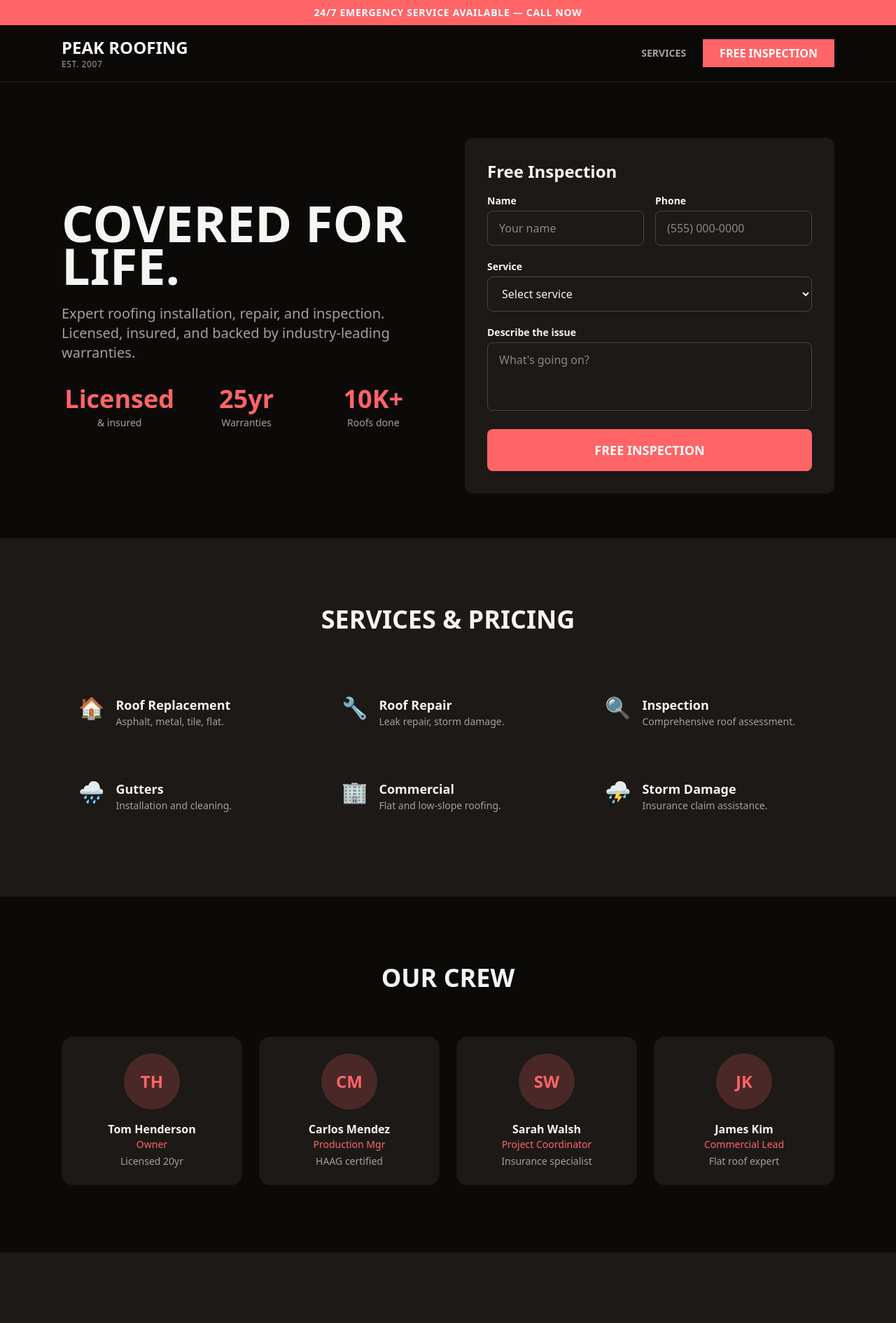
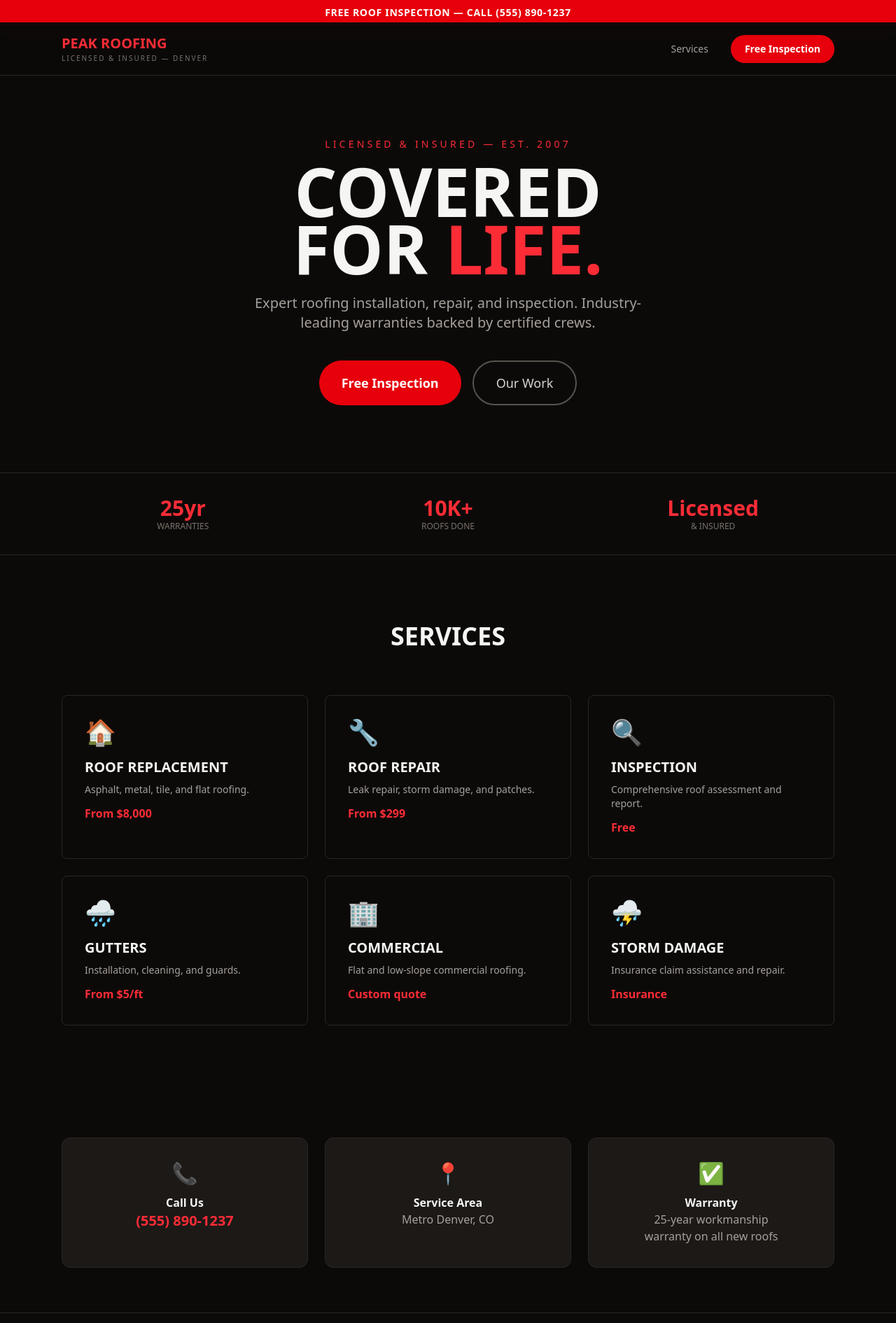
Before and after one commit to Adeshpreet-Singh/roofing, a Next.js app: page / in a window 1280 px wide. Shown: the top 1890 px of the page at 70% size. Built offline with nearby package versions, Linux system fonts and the light colour scheme.

Commit message:
feat: complete polished redesign

```diff
--- a/app/globals.css
+++ b/app/globals.css
@@ -1,5 +1,5 @@
 @import "tailwindcss";
 html { scroll-behavior: smooth; }
-body { background: #09090b; color: #fafafa; font-family: system-ui, sans-serif; }
-:focus-visible { outline: 2px solid #dc2626; outline-offset: 2px; }
+body { background: #0c0a09; color: #fafaf9; font-family: system-ui, sans-serif; }
+:focus-visible { outline: 2px solid #ef4444; outline-offset: 2px; }
 @media (prefers-reduced-motion: reduce) { *, *::before, *::after { transition-duration: 0.01ms !important; } }
--- a/app/page.tsx
+++ b/app/page.tsx
@@ -1,135 +1,77 @@
 'use client';
 import { useState } from 'react';
+
 export default function Home() {
   const scrollTo = (id: string) => document.getElementById(id)?.scrollIntoView({ behavior: 'smooth' });
+
   return (
-    <div className="min-h-screen bg-stone-950 text-stone-100">
-      <a href="#main" className="sr-only focus:not-sr-only focus:absolute focus:top-4 focus:left-4 bg-red-400 text-white px-4 py-2 rounded z-[100] font-bold">Skip</a>
-      {/* EMERGENCY BANNER */}
-      <div className="bg-red-400 text-white py-2 text-center text-sm font-bold uppercase tracking-wider">24/7 Emergency Service Available — Call Now</div>
-      <nav className="sticky top-0 z-50 bg-stone-950/95 backdrop-blur-md border-b border-current/10">
+    <div className="min-h-screen bg-[#0c0a09] text-stone-100">
+      <a href="#main" className="sr-only focus:not-sr-only focus:absolute focus:top-4 focus:left-4 bg-red-600 text-white px-4 py-2 rounded z-[100] font-bold">Skip</a>
+      <div className="bg-red-600 text-white py-2 text-center text-sm font-bold uppercase tracking-wider">Free Roof Inspection — Call (555) 890-1237</div>
+      <nav className="fixed top-8 left-0 right-0 z-50 bg-[#0c0a09]/95 backdrop-blur-md border-b border-stone-800">
         <div className="max-w-6xl mx-auto px-6 py-4 flex justify-between items-center">
-          <div><h1 className="text-2xl font-black uppercase">Peak Roofing</h1><p className="text-xs text-stone-400 uppercase tracking-wider">Est. 2007</p></div>
-          <div className="hidden md:flex items-center gap-6">
-            <button onClick={() => scrollTo('services')} className="text-sm font-bold text-stone-400 hover:text-red-400 uppercase">Services</button>
-            <button onClick={() => scrollTo('book')} className="bg-red-400 text-white px-6 py-2 font-bold uppercase">Free Inspection</button>
+          <div><h1 className="text-xl font-black uppercase text-red-500">Peak Roofing</h1><p className="text-[10px] tracking-[0.2em] text-stone-500 uppercase">Licensed & Insured — Denver</p></div>
+          <div className="hidden md:flex items-center gap-8">
+            <button onClick={() => scrollTo('services')} className="text-sm text-stone-400 hover:text-red-500">Services</button>
+            <button onClick={() => scrollTo('contact')} className="bg-red-600 text-white px-5 py-2.5 text-sm font-bold rounded-full hover:bg-red-500">Free Inspection</button>
           </div>
         </div>
       </nav>
-      <main id="main" role="main">
-        {/* HERO with inline booking form */}
-        <section className="pt-4">
-          <div className="max-w-6xl mx-auto px-6 py-16 grid md:grid-cols-2 gap-12 items-center">
-            <div>
-              <h2 className="text-5xl md:text-7xl font-black uppercase leading-[0.85] mb-6 whitespace-pre-line">Covered
-for life.</h2>
-              <p className="text-xl text-stone-400 mb-8">Expert roofing installation, repair, and inspection. Licensed, insured, and backed by industry-leading warranties.</p>
-              <div className="grid grid-cols-3 gap-4 text-center">
-            <div className="text-center"><div className="text-3xl md:text-4xl font-bold text-red-400">Licensed</div><div className="text-sm text-stone-400 mt-1">& insured</div></div>
-            <div className="text-center"><div className="text-3xl md:text-4xl font-bold text-red-400">25yr</div><div className="text-sm text-stone-400 mt-1">Warranties</div></div>
-            <div className="text-center"><div className="text-3xl md:text-4xl font-bold text-red-400">10K+</div><div className="text-sm text-stone-400 mt-1">Roofs done</div></div>
-              </div>
-            </div>
-            <div>
-              <form id="book" className="bg-stone-900 rounded-xl p-8 space-y-5" onSubmit={(e) => e.preventDefault()}>
-                <h3 className="text-2xl font-bold mb-4">Free Inspection</h3>
-                <div className="grid grid-cols-2 gap-4">
-                  <div><label className="block text-sm font-bold mb-1">Name</label><input type="text" placeholder="Your name" className="w-full border border-current/20 rounded-lg px-4 py-3 bg-transparent" /></div>
-                  <div><label className="block text-sm font-bold mb-1">Phone</label><input type="tel" placeholder="(555) 000-0000" className="w-full border border-current/20 rounded-lg px-4 py-3 bg-transparent" /></div>
-                </div>
-                <div><label className="block text-sm font-bold mb-1">Service</label>
-                  <select className="w-full border border-current/20 rounded-lg px-4 py-3 bg-transparent">
-                    <option>Select service</option>                    <option>Roof Replacement</option>
-                    <option>Roof Repair</option>
-                    <option>Inspection</option>
-                    <option>Gutters</option>
-                    <option>Commercial</option>
-                    <option>Storm Damage</option>
-                  </select>
-                </div>
-                <div><label className="block text-sm font-bold mb-1">Describe the issue</label><textarea rows={3} placeholder="What's going on?" className="w-full border border-current/20 rounded-lg px-4 py-3 bg-transparent resize-none" /></div>
-                <button type="submit" className="w-full bg-red-400 text-white py-4 rounded-lg font-black uppercase text-lg">Free Inspection</button>
-              </form>
+
+      <main id="main">
+        <section className="pt-16">
+          <div className="max-w-6xl mx-auto px-6 py-16 md:py-24 text-center">
+            <p className="text-red-500 text-sm tracking-[0.3em] uppercase mb-4">Licensed & Insured — Est. 2007</p>
+            <h2 className="text-5xl md:text-8xl font-black uppercase leading-[0.85] mb-6">Covered<br />for <span className="text-red-500">life.</span></h2>
+            <p className="text-xl text-stone-400 max-w-xl mx-auto mb-10">Expert roofing installation, repair, and inspection. Industry-leading warranties backed by certified crews.</p>
+            <div className="flex justify-center gap-4">
+              <button onClick={() => scrollTo('contact')} className="bg-red-600 text-white px-8 py-4 text-lg font-bold rounded-full hover:bg-red-500">Free Inspection</button>
+              <button onClick={() => scrollTo('services')} className="border-2 border-stone-600 text-stone-300 px-8 py-4 text-lg rounded-full hover:border-red-500">Our Work</button>
             </div>
           </div>
         </section>
-        {/* SERVICES with pricing */}
-        <section id="services" className="py-24 bg-stone-900" aria-labelledby="services-heading">
+
+        <section className="py-8 border-y border-stone-800">
+          <div className="max-w-6xl mx-auto px-6 grid grid-cols-3 gap-8 text-center">
+            <div><div className="text-3xl font-black text-red-500">25yr</div><div className="text-xs text-stone-500 uppercase">Warranties</div></div>
+            <div><div className="text-3xl font-black text-red-500">10K+</div><div className="text-xs text-stone-500 uppercase">Roofs Done</div></div>
+            <div><div className="text-3xl font-black text-red-500">Licensed</div><div className="text-xs text-stone-500 uppercase">& Insured</div></div>
+          </div>
+        </section>
+
+        <section id="services" className="py-24" aria-labelledby="services-heading">
           <div className="max-w-6xl mx-auto px-6">
-            <div className="text-center mb-16"><h2 id="services-heading" className="text-4xl font-black uppercase">Services & Pricing</h2></div>
+            <div className="text-center mb-16"><h2 id="services-heading" className="text-4xl font-black uppercase">Services</h2></div>
             <div className="grid md:grid-cols-2 lg:grid-cols-3 gap-6">
-            <div className="bg-stone-900 rounded-lg p-6 flex items-start gap-4 hover:shadow-lg transition-shadow">
-              <div className="text-3xl">🏠</div>
-              <div><h3 className="font-bold text-lg">Roof Replacement</h3><p className="text-sm text-stone-400">Asphalt, metal, tile, flat.</p></div>
-            </div>
-            <div className="bg-stone-900 rounded-lg p-6 flex items-start gap-4 hover:shadow-lg transition-shadow">
-              <div className="text-3xl">🔧</div>
-              <div><h3 className="font-bold text-lg">Roof Repair</h3><p className="text-sm text-stone-400">Leak repair, storm damage.</p></div>
-            </div>
-            <div className="bg-stone-900 rounded-lg p-6 flex items-start gap-4 hover:shadow-lg transition-shadow">
-              <div className="text-3xl">🔍</div>
-              <div><h3 className="font-bold text-lg">Inspection</h3><p className="text-sm text-stone-400">Comprehensive roof assessment.</p></div>
-            </div>
-            <div className="bg-stone-900 rounded-lg p-6 flex items-start gap-4 hover:shadow-lg transition-shadow">
-              <div className="text-3xl">🌧️</div>
-              <div><h3 className="font-bold text-lg">Gutters</h3><p className="text-sm text-stone-400">Installation and cleaning.</p></div>
-            </div>
-            <div className="bg-stone-900 rounded-lg p-6 flex items-start gap-4 hover:shadow-lg transition-shadow">
-              <div className="text-3xl">🏢</div>
-              <div><h3 className="font-bold text-lg">Commercial</h3><p className="text-sm text-stone-400">Flat and low-slope roofing.</p></div>
-            </div>
-            <div className="bg-stone-900 rounded-lg p-6 flex items-start gap-4 hover:shadow-lg transition-shadow">
-              <div className="text-3xl">⛈️</div>
-              <div><h3 className="font-bold text-lg">Storm Damage</h3><p className="text-sm text-stone-400">Insurance claim assistance.</p></div>
-            </div>
+              {[
+                { name: 'Roof Replacement', desc: 'Asphalt, metal, tile, and flat roofing.', icon: '🏠', price: 'From $8,000' },
+                { name: 'Roof Repair', desc: 'Leak repair, storm damage, and patches.', icon: '🔧', price: 'From $299' },
+                { name: 'Inspection', desc: 'Comprehensive roof assessment and report.', icon: '🔍', price: 'Free' },
+                { name: 'Gutters', desc: 'Installation, cleaning, and guards.', icon: '🌧️', price: 'From $5/ft' },
+                { name: 'Commercial', desc: 'Flat and low-slope commercial roofing.', icon: '🏢', price: 'Custom quote' },
+                { name: 'Storm Damage', desc: 'Insurance claim assistance and repair.', icon: '⛈️', price: 'Insurance' },
+              ].map((s, i) => (
+                <div key={i} className="border border-stone-800 rounded-lg p-8 hover:border-red-500/40 transition-colors">
+                  <div className="text-4xl mb-4">{s.icon}</div>
+                  <h3 className="text-xl font-black uppercase mb-2">{s.name}</h3>
+                  <p className="text-stone-400 text-sm mb-3">{s.desc}</p>
+                  <div className="text-red-500 font-bold">{s.price}</div>
+                </div>
+              ))}
             </div>
           </div>
         </section>
-        {/* TEAM */}
-        <section className="py-24" aria-labelledby="team-heading">
-          <div className="max-w-6xl mx-auto px-6">
-            <div className="text-center mb-16"><h2 id="team-heading" className="text-4xl font-black uppercase">Our Crew</h2></div>
-            <div className="grid md:grid-cols-4 gap-6">
-            <div className="bg-stone-900 rounded-2xl p-6 text-center">
-              <div className="w-20 h-20 mx-auto mb-4 rounded-full bg-red-400/20 flex items-center justify-center text-2xl font-bold text-red-400">TH</div>
-              <h3 className="font-bold">Tom Henderson</h3><p className="text-sm text-red-400">Owner</p><p className="text-sm text-stone-400 mt-1">Licensed 20yr</p></div>
-            <div className="bg-stone-900 rounded-2xl p-6 text-center">
-              <div className="w-20 h-20 mx-auto mb-4 rounded-full bg-red-400/20 flex items-center justify-center text-2xl font-bold text-red-400">CM</div>
-              <h3 className="font-bold">Carlos Mendez</h3><p className="text-sm text-red-400">Production Mgr</p><p className="text-sm text-stone-400 mt-1">HAAG certified</p></div>
-            <div className="bg-stone-900 rounded-2xl p-6 text-center">
-              <div className="w-20 h-20 mx-auto mb-4 rounded-full bg-red-400/20 flex items-center justify-center text-2xl font-bold text-red-400">SW</div>
-              <h3 className="font-bold">Sarah Walsh</h3><p className="text-sm text-red-400">Project Coordinator</p><p className="text-sm text-stone-400 mt-1">Insurance specialist</p></div>
-            <div className="bg-stone-900 rounded-2xl p-6 text-center">
-              <div className="w-20 h-20 mx-auto mb-4 rounded-full bg-red-400/20 flex items-center justify-center text-2xl font-bold text-red-400">JK</div>
-              <h3 className="font-bold">James Kim</h3><p className="text-sm text-red-400">Commercial Lead</p><p className="text-sm text-stone-400 mt-1">Flat roof expert</p></div>
-            </div>
-          </div>
-        </section>
-        {/* FAQ */}
-        <section className="py-24 bg-stone-900" aria-labelledby="faq-heading">
-          <div className="max-w-3xl mx-auto px-6">
-            <div className="text-center mb-12"><h2 id="faq-heading" className="text-4xl font-black uppercase">FAQ</h2></div>
-            <div className="space-y-4">            <details className="group border border-current/10 rounded-xl p-5 cursor-pointer">
-              <summary className="font-medium flex justify-between items-center list-none">Free inspection?<span className="ml-4 text-stone-400 group-open:rotate-45 transition-transform text-xl">+</span></summary>
-              <p className="mt-3 text-stone-400 text-sm leading-relaxed">Yes, full inspection and estimate free.</p></details>
-            <details className="group border border-current/10 rounded-xl p-5 cursor-pointer">
-              <summary className="font-medium flex justify-between items-center list-none">Insurance?<span className="ml-4 text-stone-400 group-open:rotate-45 transition-transform text-xl">+</span></summary>
-              <p className="mt-3 text-stone-400 text-sm leading-relaxed">We work directly with your insurance company.</p></details>
-            <details className="group border border-current/10 rounded-xl p-5 cursor-pointer">
-              <summary className="font-medium flex justify-between items-center list-none">Warranty?<span className="ml-4 text-stone-400 group-open:rotate-45 transition-transform text-xl">+</span></summary>
-              <p className="mt-3 text-stone-400 text-sm leading-relaxed">25-year workmanship warranty on all new roofs.</p></details></div>
-          </div>
-        </section>
-        {/* CONTACT INFO */}
-        <section className="py-16">
-          <div className="max-w-6xl mx-auto px-6 grid md:grid-cols-3 gap-8">
-            <div className="bg-stone-900 rounded-xl p-8 text-center"><div className="text-3xl mb-3">📞</div><div className="font-bold text-lg mb-1">Call Us</div><a href="tel:(555) 890-1237" className="text-red-400">(555) 890-1237</a></div>
-            <div className="bg-stone-900 rounded-xl p-8 text-center"><div className="text-3xl mb-3">📍</div><div className="font-bold text-lg mb-1">Visit Us</div><p className="text-stone-400">Serving Metro Denver, CO</p></div>
-            <div className="bg-stone-900 rounded-xl p-8 text-center"><div className="text-3xl mb-3">⏰</div><div className="font-bold text-lg mb-1">Hours</div><p className="text-stone-400">Mon–Sat 7 AM – 6 PM</p></div>
+
+        <section id="contact" className="py-16">
+          <div className="max-w-6xl mx-auto px-6 grid md:grid-cols-3 gap-6 text-center">
+            <div className="bg-stone-900 border border-stone-800 rounded-xl p-8"><div className="text-3xl mb-3">📞</div><div className="font-bold">Call Us</div><a href="tel:(555) 890-1237" className="text-red-500 text-xl font-black hover:underline">(555) 890-1237</a></div>
+            <div className="bg-stone-900 border border-stone-800 rounded-xl p-8"><div className="text-3xl mb-3">📍</div><div className="font-bold">Service Area</div><p className="text-stone-400">Metro Denver, CO</p></div>
+            <div className="bg-stone-900 border border-stone-800 rounded-xl p-8"><div className="text-3xl mb-3">✅</div><div className="font-bold">Warranty</div><p className="text-stone-400">25-year workmanship<br />warranty on all new roofs</p></div>
           </div>
         </section>
       </main>
-      <footer className="bg-stone-900 py-8 text-center text-sm text-stone-400">&copy; 2026 Peak Roofing</footer>
+
+      <footer className="border-t border-stone-800 py-8"><div className="max-w-6xl mx-auto px-6 text-center text-stone-600 text-sm">© {new Date().getFullYear()} Peak Roofing. Denver, CO. Licensed & Insured.</div></footer>
     </div>
   );
 }
```
Also changed, not shown: tailwind.config.ts (+7 -1 lines).
